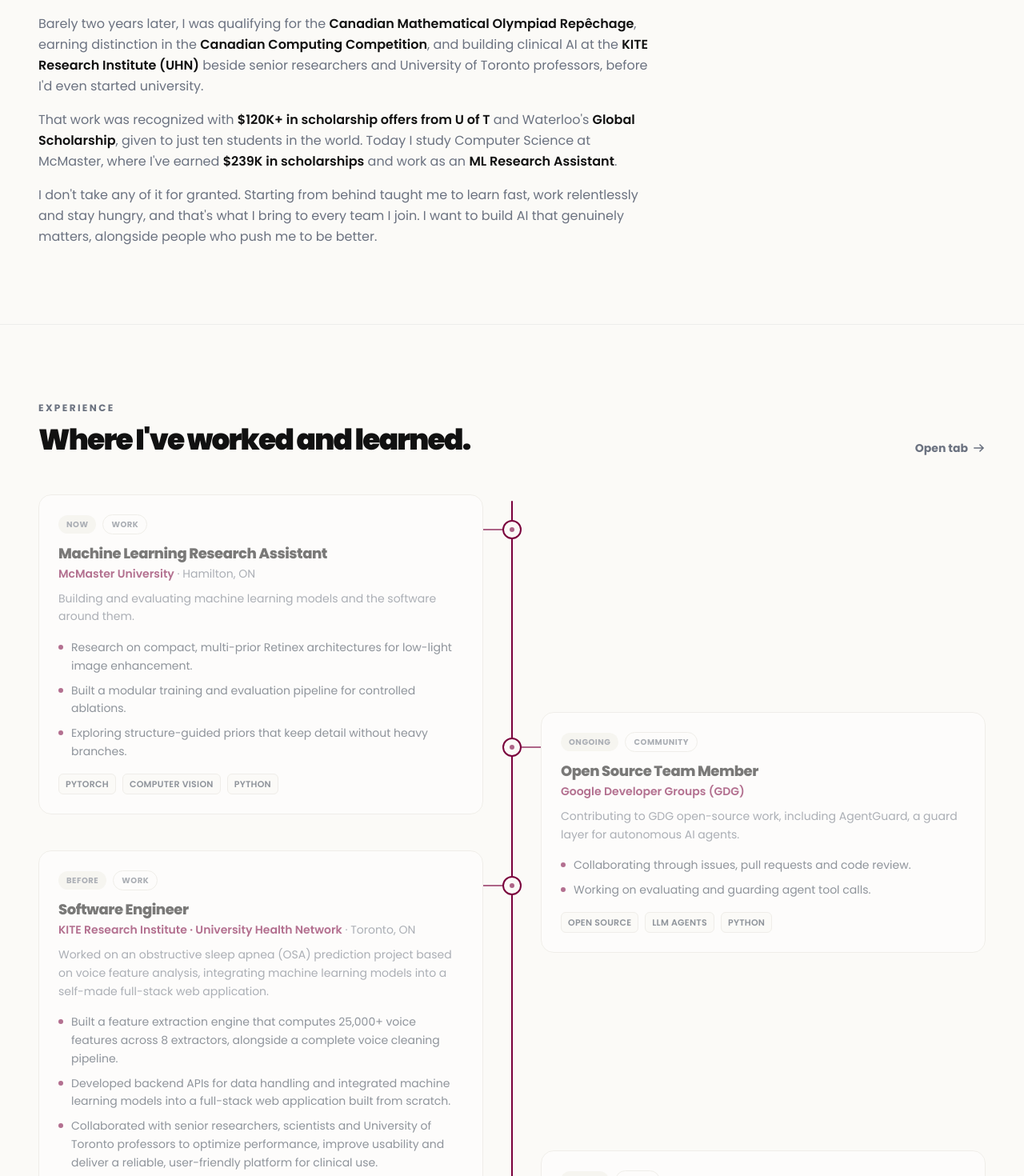
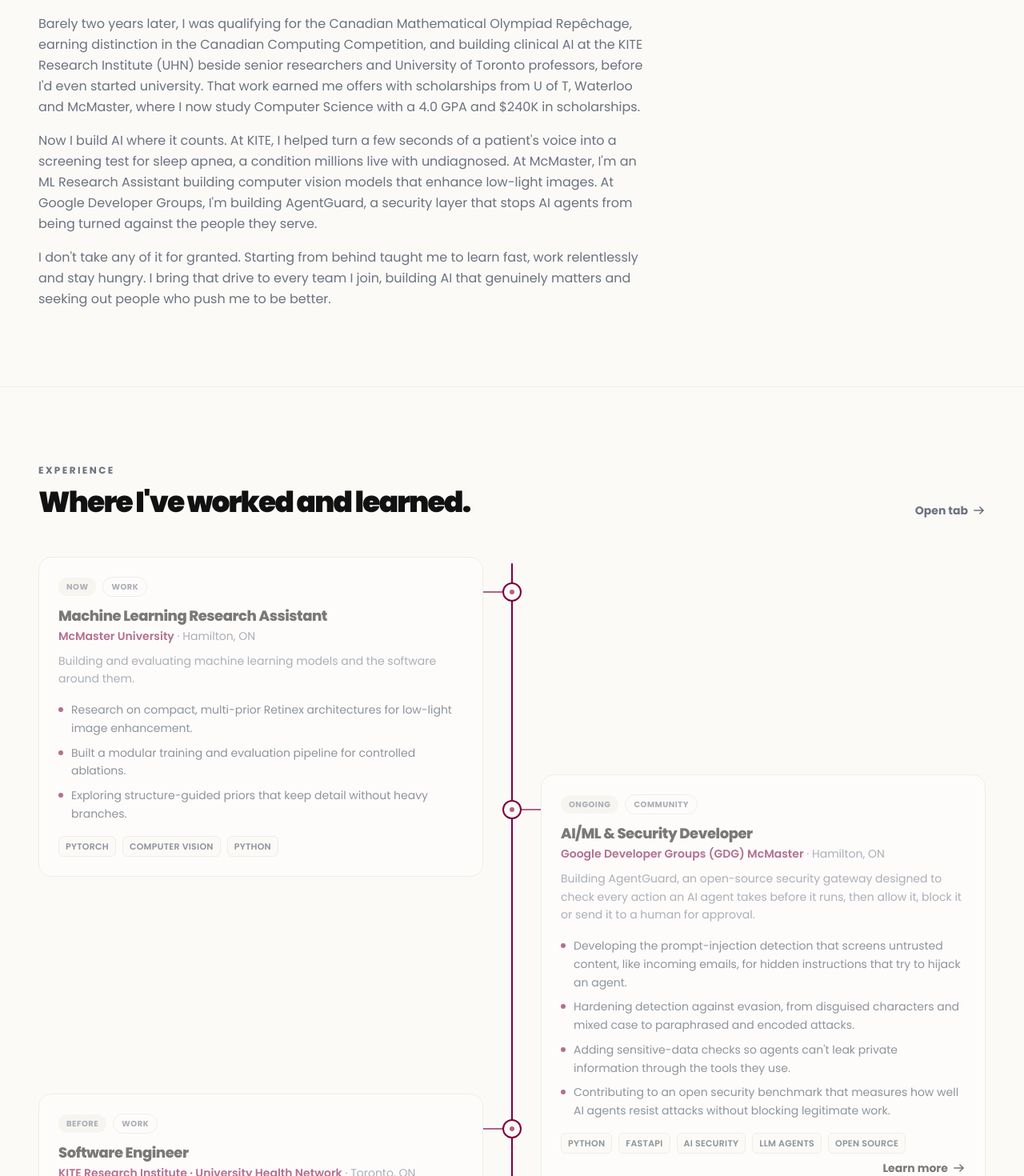
Before and after one commit to Erunixz/Portfolio, a Next.js app: page / in a window 1280 px wide. Shown: the part 1620-3090 px from the top of the page at 80% size. Built offline with nearby package versions, Linux system fonts and the light colour scheme.

Commit message:
content: rewrite About and expand GDG experience
Removes bold text, condenses scholarships into one line, gives KITE, McMaster ML research and GDG one impact-focused line each, and describes the AgentGuard role as AI/ML & Security.

```diff
--- a/app/page.tsx
+++ b/app/page.tsx
@@ -42,17 +42,19 @@ export default function Home() {
                 system they&apos;d grown up in. I was behind, and I couldn&apos;t afford to stay there.
               </p>
               <p>
-                Barely two years later, I was qualifying for the <B>Canadian Mathematical Olympiad Repêchage</B>, earning distinction in the{" "}
-                <B>Canadian Computing Competition</B>, and building clinical AI at the <B>KITE Research Institute (UHN)</B> beside senior researchers and University of Toronto
-                professors, before I&apos;d even started university.
+                Barely two years later, I was qualifying for the Canadian Mathematical Olympiad Repêchage, earning distinction in the Canadian Computing Competition, and
+                building clinical AI at the KITE Research Institute (UHN) beside senior researchers and University of Toronto professors, before I&apos;d even started
+                university. That work earned me offers with scholarships from U of T, Waterloo and McMaster, where I now study Computer Science with a 4.0 GPA and $240K in
+                scholarships.
               </p>
               <p>
-                That work was recognized with <B>$120K+ in scholarship offers from U of T</B> and Waterloo&apos;s <B>Global Scholarship</B>, given to just ten students in the
-                world. Today I study Computer Science at McMaster, where I&apos;ve earned <B>$239K in scholarships</B> and work as an <B>ML Research Assistant</B>.
+                Now I build AI where it counts. At KITE, I helped turn a few seconds of a patient&apos;s voice into a screening test for sleep apnea, a condition millions
+                live with undiagnosed. At McMaster, I&apos;m an ML Research Assistant building computer vision models that enhance low-light images. At Google
+                Developer Groups, I&apos;m building AgentGuard, a security layer that stops AI agents from being turned against the people they serve.
               </p>
               <p>
-                I don&apos;t take any of it for granted. Starting from behind taught me to learn fast, work relentlessly and stay hungry, and that&apos;s what I bring to every
-                team I join. I want to build AI that genuinely matters, alongside people who push me to be better.
+                I don&apos;t take any of it for granted. Starting from behind taught me to learn fast, work relentlessly and stay hungry. I bring that drive to every team I
+                join, building AI that genuinely matters and seeking out people who push me to be better.
               </p>
             </div>
           </div>
@@ -111,7 +113,3 @@ function SeeAll({ href }: { href: string }) {
     </Link>
   )
 }
-
-function B({ children }: { children: React.ReactNode }) {
-  return <strong className="font-semibold text-ink">{children}</strong>
-}
--- a/content/experience.ts
+++ b/content/experience.ts
@@ -34,11 +34,19 @@ export const experience: Experience[] = [
     id: "gdg",
     kind: "Community",
     phase: "Ongoing",
-    title: "Open Source Team Member",
-    org: "Google Developer Groups (GDG)",
-    summary: "Contributing to GDG open-source work, including AgentGuard, a guard layer for autonomous AI agents.",
-    points: ["Collaborating through issues, pull requests and code review.", "Working on evaluating and guarding agent tool calls."],
-    tags: ["Open source", "LLM agents", "Python"],
+    title: "AI/ML & Security Developer",
+    org: "Google Developer Groups (GDG) McMaster",
+    location: "Hamilton, ON",
+    summary:
+      "Building AgentGuard, an open-source security gateway designed to check every action an AI agent takes before it runs, then allow it, block it or send it to a human for approval.",
+    points: [
+      "Developing the prompt-injection detection that screens untrusted content, like incoming emails, for hidden instructions that try to hijack an agent.",
+      "Hardening detection against evasion, from disguised characters and mixed case to paraphrased and encoded attacks.",
+      "Adding sensitive-data checks so agents can't leak private information through the tools they use.",
+      "Contributing to an open security benchmark that measures how well AI agents resist attacks without blocking legitimate work.",
+    ],
+    tags: ["Python", "FastAPI", "AI security", "LLM agents", "Open source"],
+    href: "/projects/agentguard",
   },
   {
     id: "kite",
```
